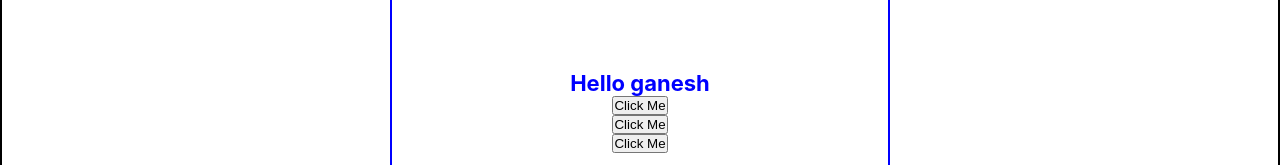
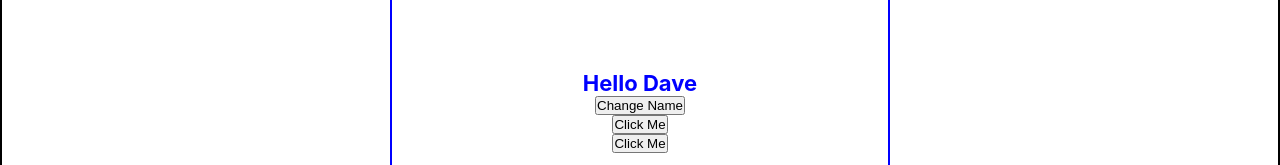
Before and after one commit to mukunthans/React-List-and-Keys, a React (Create React App) app: page / in a window 1280 px wide. Shown: the part 298-463 px from the top of the page. Built offline with nearby package versions, Linux system fonts and the light colour scheme.

Commit message:
After lec 6

```diff
--- a/src/Content.js
+++ b/src/Content.js
@@ -1,19 +1,32 @@
+import { useState } from "react";
+
+
 const Content = () => {
+
+    const [name,setName] = useState('Dave');
+    const [count,setCount] = useState(0);
+
+
       const handleNameChange = ()=>{
     const names =["mukunth","ganesh","mahes"];
     const int = Math.floor(Math.random()*3);
-    return names[int];
+     setName(names[int]);
   }
 
   const handleClick = () => {
-    console.log("clicked");
+    //the count value is brought to the function and is not changed inside the function
+    setCount(count+1);
+    setCount(count+3);
+
+    console.log(count);
   }
+
   const handleClick2 = (name) => {
     console.log(`${name} clicked`);
   }
-    const handleClick3 = (e) => {
-    console.log(e);
-    console.log(e.target.innerText);
+    const handleClick3 = () => {
+    console.log(count);
+
   }
 
 
@@ -21,13 +34,13 @@
     <main>
         <p onDoubleClick={handleClick}>
           {/*handleNameChange is called immediately*/ }
-            Hello {handleNameChange()}
+            Hello {name}
         </p>
         {/*since inside onclick we pass reference
         handleClick is not called immediately*/ }
+        <button onClick={handleNameChange}> Change Name</button>
         <button onClick={handleClick}> Click Me</button>
-        <button onClick={() => handleClick2("Mukunth")}> Click Me</button>
-        <button onClick={(event) => handleClick3(event)}> Click Me</button>
+        <button onClick={handleClick3}> Click Me</button>
 
     </main>
     )
```
